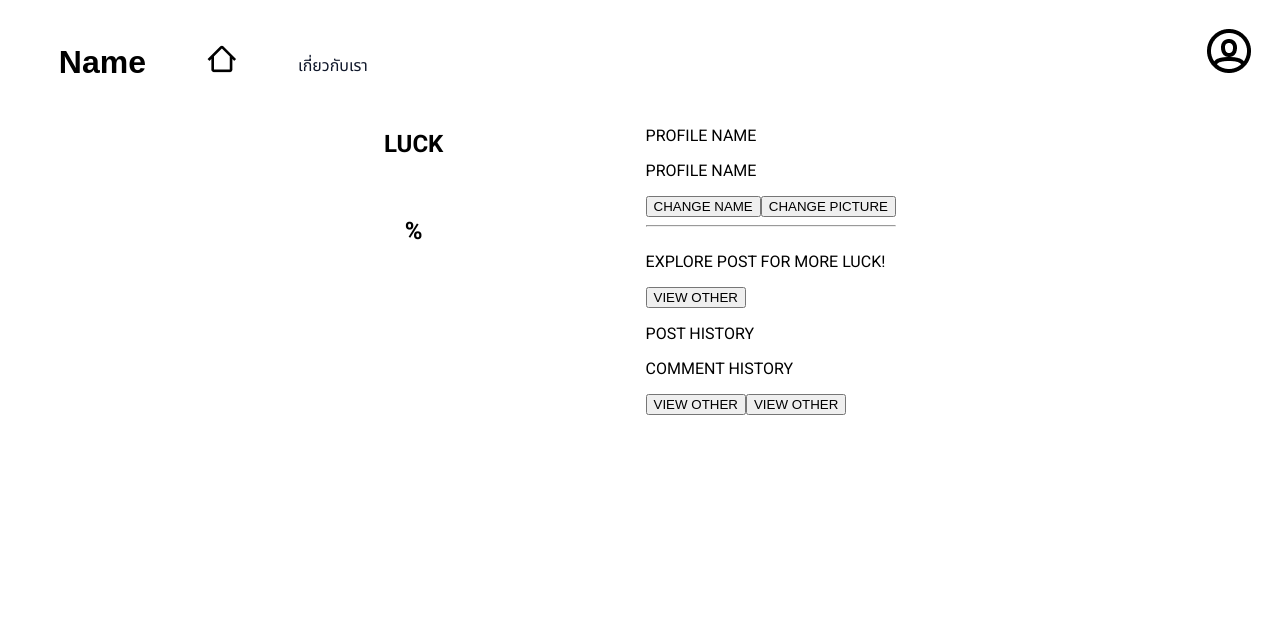
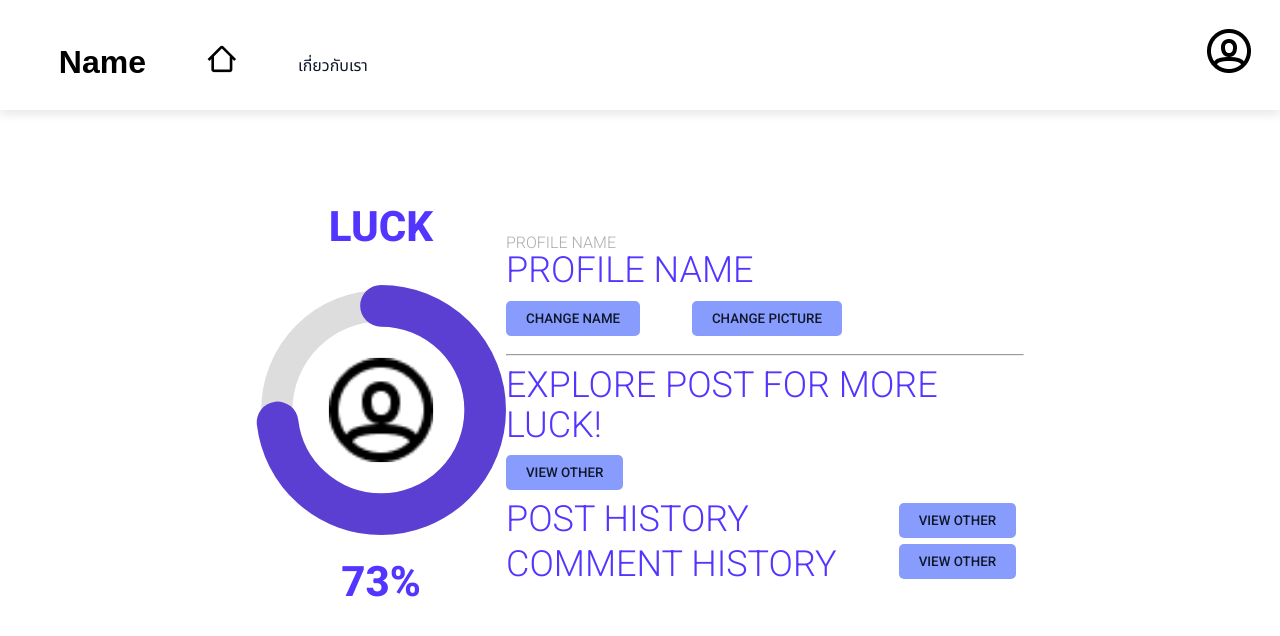
Before and after one commit to Narongwas/thinc.-PROJ, a React (Create React App) app: page /Profile in a window 1280 px wide. Shown: the top 636 px of the page. Built offline with nearby package versions, Linux system fonts and the light colour scheme.

Commit message:
update หน้าโปรไฟล์ที่เหลืแการคำนวณ % และเพิ่มลูกเล่นของปุ่มในทุกๆหน้า

```diff
--- a/src/App.css
+++ b/src/App.css
@@ -1,5 +1,6 @@
 @import url('https://fonts.googleapis.com/css2?family=Roboto:ital,wght@0,100..900;1,100..900&display=swap');
 @import url('https://fonts.googleapis.com/css2?family=Noto+Sans+Thai:wght@100..900&display=swap');
+
 
 body{
   margin: 0;
@@ -21,12 +22,17 @@ body{
 }
 
 .App-header {
+  position: sticky;
+  top: 0;
   padding: 1%;
   display: flex;
   justify-content: space-between;
   font-size: calc(10px + 2vmin);
   text-align: center;
   align-items: baseline;
+  background-color: #ffffff;
+  z-index: 1000;
+  box-shadow: 0px 4px 10px rgba(0, 0, 0, 0.1);
 }
 
 .App-link {
@@ -69,6 +75,11 @@ body{
 #Login{
   background-color: #ffffff;
   border: none;
+  transition: transform 0.3s ease-in-out;
+}
+
+#Login:hover{
+  transform: scale(1.15);
 }
 
 #signup{
@@ -79,6 +90,12 @@ body{
   border-radius: 8px;
   width: 127px;
   height: 48px;
+  transition: transform 0.3s ease-in-out, box-shadow 0.3s ease-in-out;
+}
+
+#signup:hover{
+  transform: scale(1.15);
+  box-shadow: 0px 0px 10px rgba(0,0,0,0.2);
 }
 
 .path{
@@ -97,6 +114,13 @@ body{
 #image{
   width: 32px;
   height: 32px;
+  border-radius: 50%;
+  object-fit: cover;
+  transition: transform 0.3s ease-in-out;
+}
+
+#image:hover{
+  transform: scale(1.2);
 }
 
 #AboutMe{
@@ -107,6 +131,11 @@ body{
   letter-spacing: 0%;
   text-align: center;
   color: #0F172A;
+  transition: transform 0.3s ease-in-out;
+}
+
+#AboutMe:hover{
+  transform: scale(1.15);
 }
 
 .Main{
@@ -175,6 +204,12 @@ body{
   color: #000000;
   font-size: 16px;
   font-weight: 500;
+  transition: transform 0.3s ease-in-out, box-shadow 0.3s ease-in-out;
+}
+
+.footerButton:hover{
+  transform: scale(1.05);
+  box-shadow: 0 5px 10px rgba(0, 0, 0, 0.3);
 }
 
 #footerh4{
@@ -219,3 +254,12 @@ body{
 hr{
   margin-bottom: 25px;
 }
+
+
+.iconprofile{
+  transition: transform 0.3s ease-in-out;
+}
+
+.iconprofile:hover{
+  transform: scale(1.1);
+}
--- /dev/null
+++ b/src/Components/Circle.js
@@ -0,0 +1,57 @@
+import React, { useState, useEffect } from "react";
+
+const CircleProgress = ({ percentage, imageUrl }) => {
+  const [progress, setProgress] = useState(0);
+  const radius = 50; // รัศมีของวงกลม
+  const circumference = 2 * Math.PI * radius; // คำนวณเส้นรอบวง
+  const strokeDashoffset = circumference - (progress / 100) * circumference;
+
+  useEffect(() => {
+    let current = 0;
+    const interval = setInterval(() => {
+      if (current >= percentage) {
+        clearInterval(interval);
+      } else {
+        current++;
+        setProgress(current);
+      }
+    }, 10);
+  }, [percentage]);
+
+  return (
+    <svg width="250" height="250" viewBox="0 -10 100 120">
+      {/* วงกลมพื้นหลัง */}
+      <circle cx="50" cy="50" r={radius} stroke="#ddd" strokeWidth="15" fill="none" />
+      {/* วงกลมเปอร์เซ็นต์ */}
+      <circle
+        cx="50"
+        cy="50"
+        r={radius}
+        stroke="#5b3fd2"
+        strokeWidth="20"
+        fill="none"
+        strokeDasharray={circumference}
+        strokeDashoffset={strokeDashoffset}
+        strokeLinecap="round"
+        transform="rotate(-90 50 50)"
+        style={{ transition: "stroke-dashoffset 0.5s ease-in-out" }}
+      />
+      {/* ใส่รูปตรงกลาง */}
+      <defs>
+        <clipPath id="circleMask">
+          <circle cx="50" cy="50" r="30" />
+        </clipPath>
+      </defs>
+      <image
+        href={imageUrl}
+        x="25"
+        y="25"
+        width="50"
+        height="50"
+        clipPath="url(#circleMask)"
+      />
+    </svg>
+  );
+};
+
+export default CircleProgress;
--- a/src/Components/header_if_sign.js
+++ b/src/Components/header_if_sign.js
@@ -1,4 +1,3 @@
-import logo from '../Assets/home.png'
 import React  from 'react';
 import icon from '../Assets/icon.png';
 import Leftheadonanypage  from './leftHeader';
@@ -10,7 +9,7 @@ function Header(){
         <Leftheadonanypage/>
         <div className="Right-header">
             <Link to = "/Profile">
-            <img src={icon} alt="profile"></img><br />
+            <img src={icon} alt="profile" className='iconprofile'></img><br />
             </Link>
         </div>
         </header>)
--- a/src/Pages/PostPage.css
+++ b/src/Pages/PostPage.css
@@ -1,14 +1,18 @@
 @import url('https://fonts.googleapis.com/css2?family=IBM+Plex+Sans:ital,wght@0,100..700;1,100..700&family=Noto+Sans+Thai:wght@100..900&display=swap');
+
+
+
 .box{
     width: 1141px;
     height: 525px;
-    background-color:#D9D9D9;
+    background-color:#FFFFFF;
     margin-top: 20px;
     margin-left: auto;
     margin-right: auto;
     margin-bottom: 5px;
     border-radius: 42px;
-    padding-top: 20px
+    padding-top: 20px;
+    box-shadow: 10px 10px 15px rgba(0, 0, 0, 0.1);
   }
 
   .display-name{
@@ -28,6 +32,7 @@
     padding-bottom: 2px;
     padding-left: 12px;
     margin-left: 50px;
+    background-color: #f1f1f1;
   }
 
   .btn{
@@ -43,10 +48,17 @@
     border-radius: 10px;
     width: 375px;
     height: 50px;
+    margin-top: 7px;
     margin-left: auto;
     margin-right: auto;
     padding: 15px 13px 15px 13px;
     cursor: pointer;
+    transition: transform 0.3s ease-in-out, box-shadow 0.3s ease-in-out;
+  }
+
+  .btn:hover{
+    transform: scale(1.05);
+    box-shadow: 0px 5px 10px rgba(0, 0, 0, 0.2);
   }
 
   .thought{
@@ -69,4 +81,23 @@
     padding-left: 12px;
     margin-left: 50px;
     resize: none;
+    background-color: #f1f1f1;
   }
+
+
+
+.full-screen-page{
+  width: 100%;
+  height: 627px;
+  display: flex;
+  justify-content: center;
+  background: linear-gradient(to bottom, #f1f4f5, #e3e4e4);
+  background-size: 200% 200%;
+  animation: oceanWave 5s linear infinite;
+}
+
+
+@keyframes oceanWave {
+  0% { background-position: 0% 50%; }
+  100% { background-position: 100% 50%; }
+}
--- a/src/Pages/PostPage.js
+++ b/src/Pages/PostPage.js
@@ -7,7 +7,7 @@ import { useNavigate } from "react-router-dom";
 
 function PostPage() {
     return (
-        <div>
+        <div class="postpage">
             <Header />
             <Box />
         </div>
--- a/src/Pages/Profile.css
+++ b/src/Pages/Profile.css
@@ -1,7 +1,112 @@
+@import url('https://fonts.googleapis.com/css2?family=Roboto:ital,wght@0,100..900;1,100..900&display=swap');
 
 .ProfileMain{
-    padding-left: 30%;
-    padding-right: 30%;
+    padding-left: 20%;
+    padding-right: 20%;
+    padding-top: 5.78%;
+    padding-bottom: 5.78%;
     display: flex;
     justify-content: space-between;
+    align-items: center;
 }
+
+.profileBtn{
+    margin-top: 15px;
+    padding: 10px 20px;
+    background-color: #879CFC;
+    color: #0F172A;
+    font-weight: 500;
+    border: none;
+    border-radius: 5px;
+    cursor: pointer;
+    transition: transform 0.3s ease-in-out, box-shadow 0.3s ease-in-out;
+    font-family: Roboto;
+}
+
+.profileBtn:hover{
+   transform: scale(1.1) ;
+   box-shadow: 0px 0px 10px rgba(0, 0, 0, 0.2);
+}
+
+.line{
+    top: 422px;
+    left: 628px;
+    border-radius: 100px;
+
+}
+
+.Name1{
+    margin-block-end: 0px;
+    margin-block-start: 0px;
+    font-family: Roboto;
+    font-weight: 300;
+    font-size: 16px;
+    line-height: 110.00000000000001%;
+    letter-spacing: 0%;
+    color: #ACACAC;
+}
+
+.Name2{
+    margin-block-end: 0px;
+    margin-block-start: 0px;
+    font-family: Roboto;
+    font-weight: 300;
+    font-size: 36px;
+    line-height: 110.00000000000001%;
+    align-items: center;
+    color: #5236FF;
+}
+
+.Change{
+    .profileBtn{
+        margin-right: 10%;
+    }
+}
+
+.line{
+    margin-bottom: 10px;
+}
+
+.HistoryZone{
+    display: flex;
+
+    div{
+        .Name2{
+            margin-bottom: 5px;
+        }
+    }
+
+
+    .ViewOther{
+        margin-left: 12%;
+        display: flex;
+        flex-direction: column;
+
+        .topviewother{
+            margin-top: 3px;
+            margin-bottom: 6px;
+        }
+
+        .bottomviewother{
+            margin-top: 0px;
+        }
+    }
+
+}
+
+.ProfileStats{
+    .profileBtn{
+        margin-top: 10px;
+        margin-bottom: 10px;
+    }
+}
+
+.Luck{
+    font-weight: 800;
+    color:#5236FF;
+    font-size: 42px;
+    line-height: 110.00000000000001%;
+    letter-spacing: 0%;
+    text-align: center;
+
+}
--- a/src/Pages/Profile.js
+++ b/src/Pages/Profile.js
@@ -1,6 +1,8 @@
 import './Profile.css';
 import React from "react";
 import Header from "../Components/header_if_sign";
+import CircleProgress  from '../Components/Circle';
+import icon from "../Assets/icon.png";
 
 function Profile(){
     return (
@@ -8,28 +10,28 @@ function Profile(){
             <Header/>
             <main className="ProfileMain">
                 <section className="Profileicon">
-                    <h2>LUCK</h2>
-                    <img></img>
-                    <h2>{}%</h2>
+                    <h2 className='Luck'>LUCK</h2>
+                    <CircleProgress percentage={73} imageUrl={icon} />
+                    <h2 className='Luck'>{73}%</h2>
                 </section>
                 <section className="ProfileStats">
-                    <p>PROFILE NAME</p>
-                    <p>PROFILE NAME</p>
-                    <div>
-                        <button>CHANGE NAME</button>
-                        <button>CHANGE PICTURE</button>
+                    <p className='Name1'>PROFILE NAME</p>
+                    <p className='Name2'>PROFILE NAME</p>
+                    <div className='Change'>
+                        <button className='profileBtn'>CHANGE NAME</button>
+                        <button className='profileBtn'>CHANGE PICTURE</button>
                     </div>
-                    <hr/>
-                    <p>EXPLORE POST FOR MORE LUCK!</p>
-                    <button>VIEW OTHER</button>
-                    <div>
+                    <hr className='line'/>
+                    <p className='Name2'>EXPLORE POST FOR MORE LUCK!</p>
+                    <button className='profileBtn'>VIEW OTHER</button>
+                    <div className='HistoryZone'>
                         <div>
-                            <p>POST HISTORY</p>
-                            <p>COMMENT HISTORY</p>
+                            <p className='Name2'>POST HISTORY</p>
+                            <p className='Name2'>COMMENT HISTORY</p>
                         </div>
-                        <div>
-                            <button>VIEW OTHER</button>
-                            <button>VIEW OTHER</button>
+                        <div className='ViewOther'>
+                            <button className='profileBtn topviewother'>VIEW OTHER</button>
+                            <button className='profileBtn bottomviewother'>VIEW OTHER</button>
                         </div>
                     </div>
                 </section>
```
